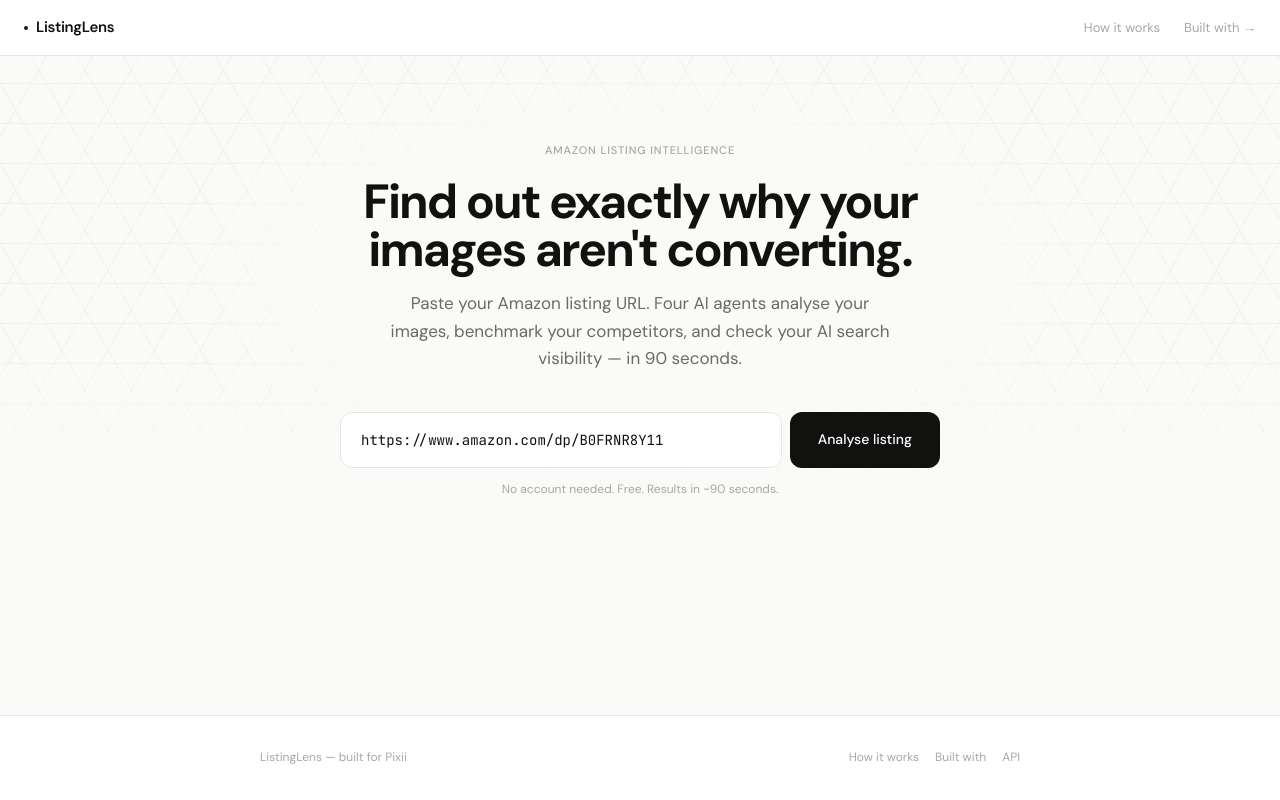
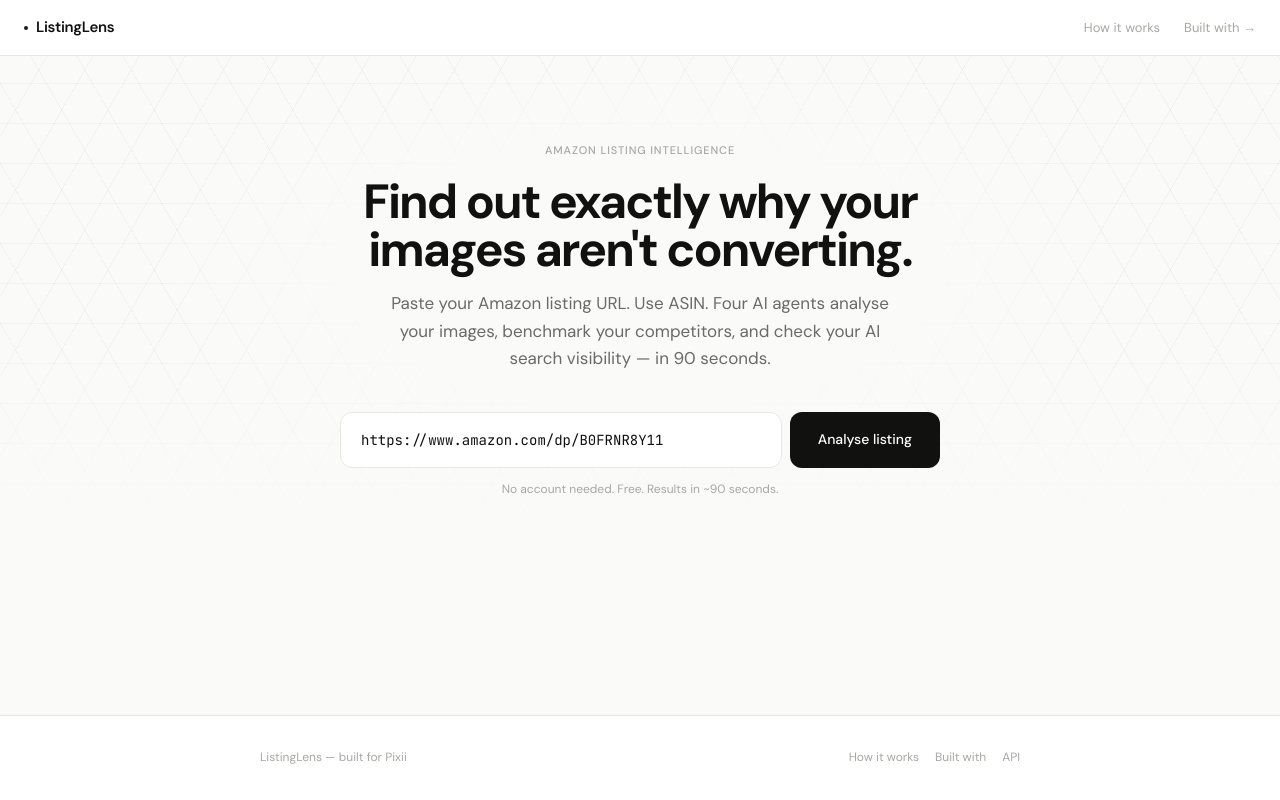
Before and after one commit to nikhiilraj/ListingLens, a Next.js app: page / in a window 1280 px wide. Built offline with nearby package versions, Linux system fonts and the light colour scheme.

Commit message:
rafactor: Text edited in main page for better readability

```diff
--- a/components/home/HomeClient.tsx
+++ b/components/home/HomeClient.tsx
@@ -829,7 +829,7 @@ export default function HomeClient() {
               maxWidth: 520,
               margin: '0 auto 40px',
             }}>
-              Paste your Amazon listing URL. Four AI agents analyse your images,
+              Paste your Amazon listing URL. Use ASIN. Four AI agents analyse your images,
               benchmark your competitors, and check your AI search visibility — in 90 seconds.
             </p>
 
```
